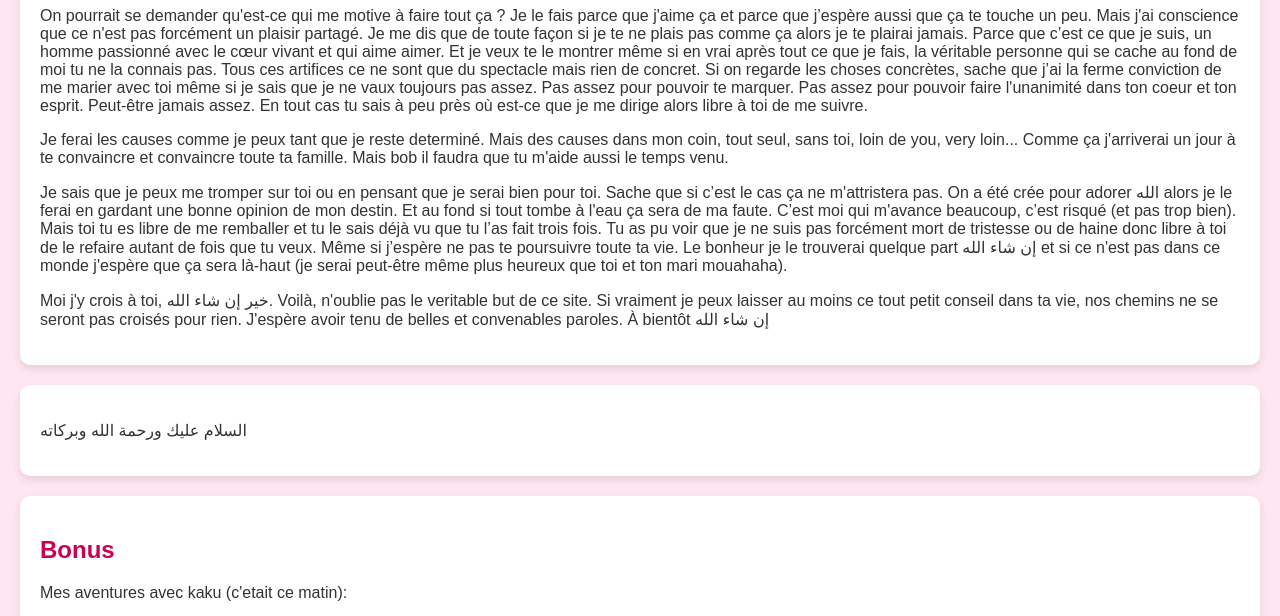
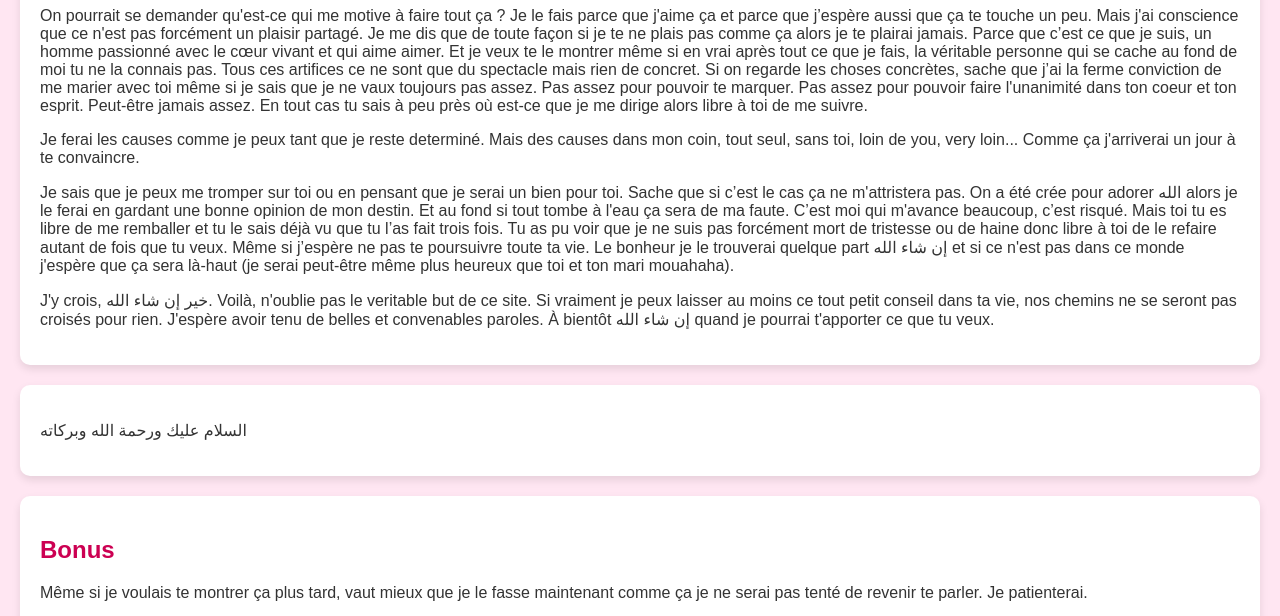
Before and after one commit to ashshaghaf/Al-Haya, a plain HTML site: page index.html in a window 1280 px wide. Shown: the part 3680-4296 px from the top of the page. Drawn offline with Linux system fonts and the light colour scheme; grey boxes are pictures that could not be loaded.

Commit message:
Update index.html

```diff
--- a/index.html
+++ b/index.html
@@ -135,15 +135,15 @@ On pourrait se demander qu'est-ce qui me motive à faire tout ça ? Je le fais p
     </p>
 
     <p>
-Je ferai les causes comme je peux tant que je reste determiné. Mais des causes dans mon coin, tout seul, sans toi, loin de you, very loin... Comme ça j'arriverai un jour à te convaincre et convaincre toute ta famille. Mais bob il faudra que tu m'aide aussi le temps venu.
+Je ferai les causes comme je peux tant que je reste determiné. Mais des causes dans mon coin, tout seul, sans toi, loin de you, very loin... Comme ça j'arriverai un jour à te convaincre.
     </p>
 
     <p>
-Je sais que je peux me tromper sur toi ou en pensant que je serai bien pour toi. Sache que si c’est le cas ça ne m'attristera pas. On a été crée pour adorer الله alors je le ferai en gardant une bonne opinion de mon destin. Et au fond si tout tombe à l'eau ça sera de ma faute. C’est moi qui m'avance beaucoup, c’est risqué (et pas trop bien). Mais toi tu es libre de me remballer et tu le sais déjà vu que tu l’as fait trois fois. Tu as pu voir que je ne suis pas forcément mort de tristesse ou de haine donc libre à toi de le refaire autant de fois que tu veux. Même si j’espère ne pas te poursuivre toute ta vie. Le bonheur je le trouverai quelque part إن شاء الله  et si ce n'est pas dans ce monde j'espère que ça sera là-haut (je serai peut-être même plus heureux que toi et ton mari mouahaha).
+Je sais que je peux me tromper sur toi ou en pensant que je serai un bien pour toi. Sache que si c’est le cas ça ne m'attristera pas. On a été crée pour adorer الله alors je le ferai en gardant une bonne opinion de mon destin. Et au fond si tout tombe à l'eau ça sera de ma faute. C’est moi qui m'avance beaucoup, c’est risqué. Mais toi tu es libre de me remballer et tu le sais déjà vu que tu l’as fait trois fois. Tu as pu voir que je ne suis pas forcément mort de tristesse ou de haine donc libre à toi de le refaire autant de fois que tu veux. Même si j’espère ne pas te poursuivre toute ta vie. Le bonheur je le trouverai quelque part إن شاء الله  et si ce n'est pas dans ce monde j'espère que ça sera là-haut (je serai peut-être même plus heureux que toi et ton mari mouahaha).
     </p>
 
     <p>
-Moi j'y crois à toi, خير إن شاء الله. Voilà, n'oublie pas le veritable but de ce site. Si vraiment je peux laisser au moins ce tout petit conseil dans ta vie, nos chemins ne se seront pas croisés pour rien. J'espère avoir tenu de belles et convenables paroles.  À bientôt إن شاء الله
+J'y crois, خير إن شاء الله. Voilà, n'oublie pas le veritable but de ce site. Si vraiment je peux laisser au moins ce tout petit conseil dans ta vie, nos chemins ne se seront pas croisés pour rien. J'espère avoir tenu de belles et convenables paroles.  À bientôt إن شاء الله quand je pourrai t'apporter ce que tu veux.
     </p>
     </section>
 
@@ -157,8 +157,8 @@ Moi j'y crois à toi, خير إن شاء الله. Voilà, n'oublie pas le verit
 
 <section>
     <h2> Bonus</h2>
-    <p> Mes aventures avec kaku (c'etait ce matin):</p>
-    <iframe src="https://drive.google.com/file/d/1l3EW0MZ1gtkJW3OaAMIcveAePBt0pog2/preview"
+    <p> Même si je voulais te montrer ça plus tard, vaut mieux que je le fasse maintenant comme ça je ne serai pas tenté de revenir te parler. Je patienterai. </p>
+    <iframe src="https://drive.google.com/file/d/1tmBZjg5NpxKZ50koDYV1aNsNfVjEkPl8/view?usp=drivesdk"
             width="360"
             height="640"
             allow="fullscreen"
```
